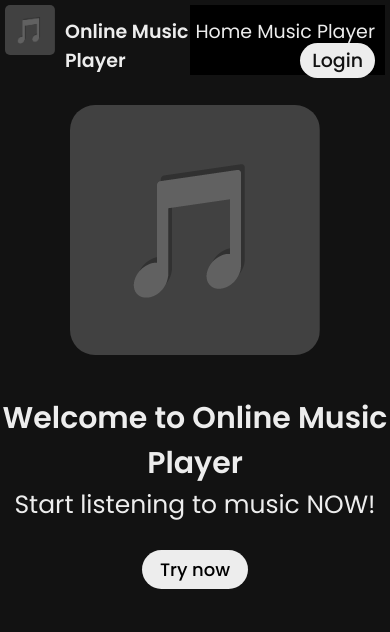
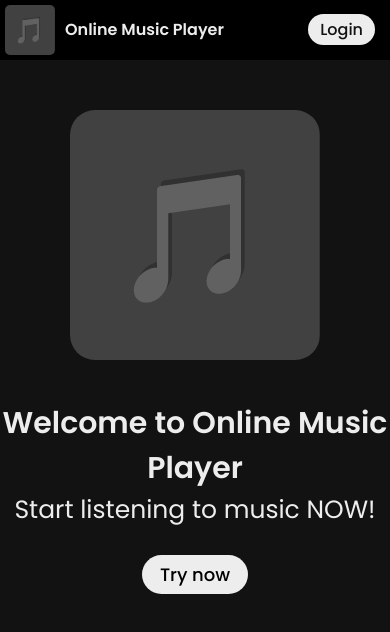
Before and after one commit to jjmusicplayer/jjmusicplayer.github.io, a plain HTML site: page starting_page.html in a window 390 px wide. Drawn offline with Linux system fonts and the light colour scheme.

Commit message:
Update starting-page-styles.css

```diff
--- a/starting-page-styles.css
+++ b/starting-page-styles.css
@@ -11,6 +11,7 @@ body {
 header {
     display: flex;
     flex-direction: row;
+    background: #000;
 }
 
 #logo {
@@ -38,7 +39,6 @@ nav {
     padding-top: 12px;
     padding-right: 10px;
     font-size: 19px;
-    background: #000;
     margin-top: 5px;
     margin-bottom: 5px;
     margin-right: 5px;
@@ -112,3 +112,34 @@ main img {
     font-weight: 500;
     cursor: pointer;
 }
+
+@media (max-width: 600px) {
+    header {
+        margin-bottom: 50px;
+    }
+
+    #logo {
+        width: 70%;
+    }
+
+    #name {
+        font-size: 1rem;
+    }
+
+    nav {
+        width: 30%;
+        font-size: 1rem;
+    }
+
+    #home
+    {
+        display: none;
+        pointer-events: none;
+    }
+
+    #music-player
+    {
+        display: none;
+        pointer-events: none;
+    }
+}
```
